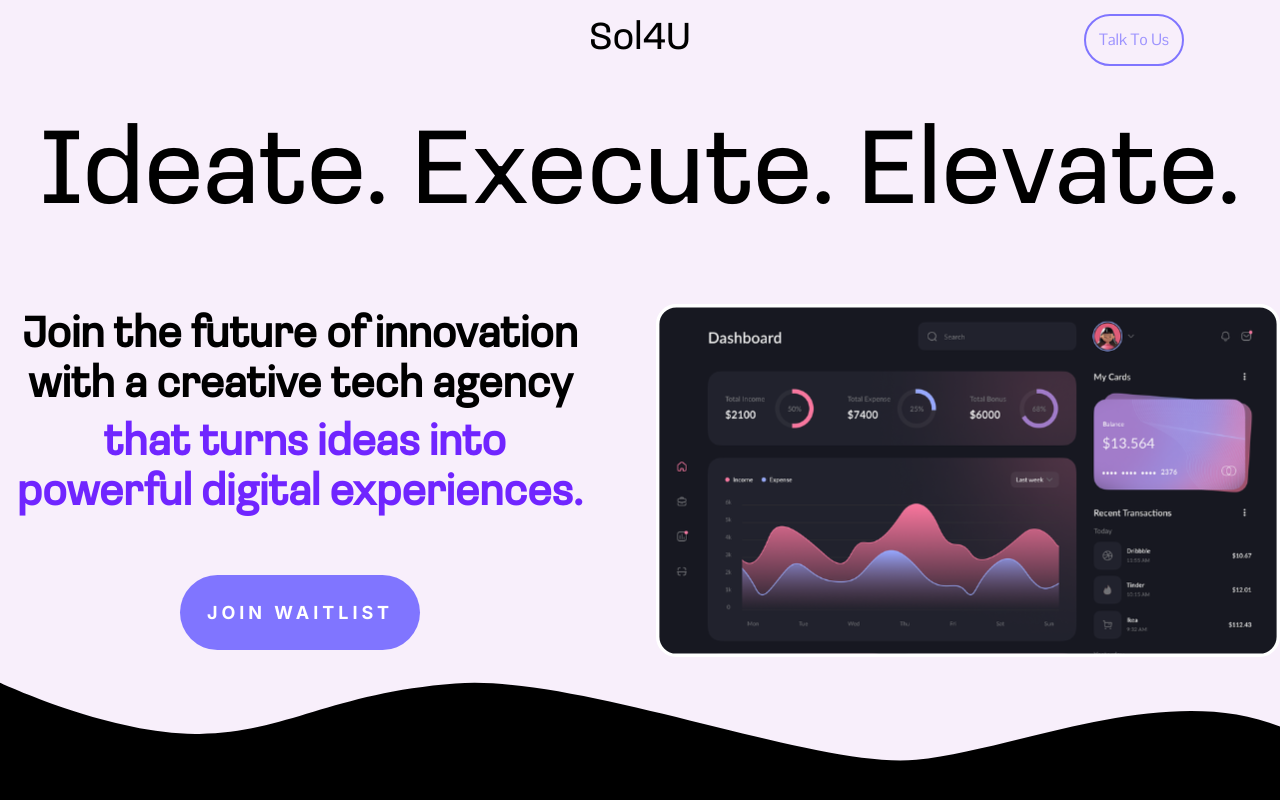
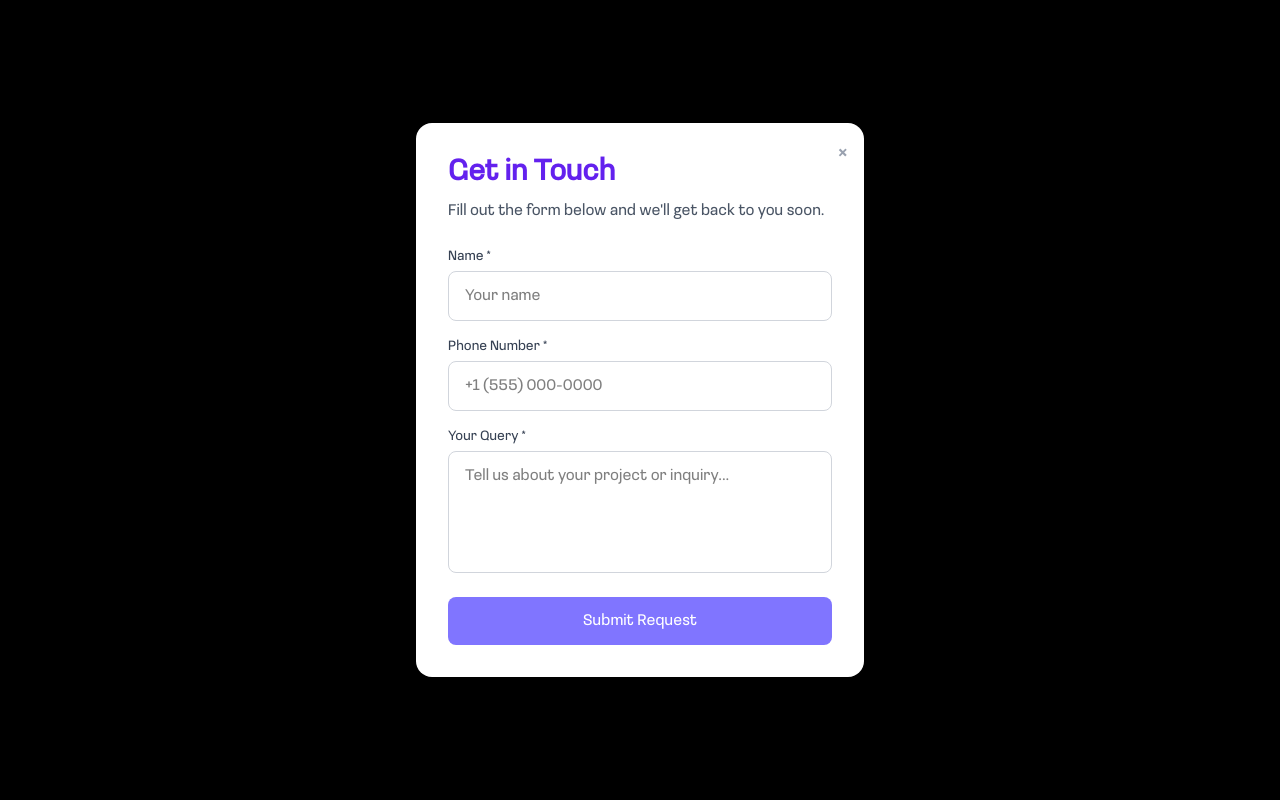
Before and after one commit to Mohfazam/Sol4U, a Next.js app: page / in a window 1280 px wide. Both pictures are taken after a click on the button "Talk To Us". Shown: the top 800 px of the page. Built offline with nearby package versions, Linux system fonts and the light colour scheme.

Commit message:
Contact Modal

```diff
--- /dev/null
+++ b/src/Components/ContactModal.tsx
@@ -0,0 +1,98 @@
+
+import { useState } from 'react';
+
+// ContactModal Component
+export const ContactModal = ({ isOpen, onClose }: any) => {
+    const [formData, setFormData] = useState({
+        name: '',
+        phone: '',
+        query: ''
+    });
+
+    const handleSubmit = (e: any) => {
+        e.preventDefault();
+        console.log('Form submitted:', formData);
+        alert('Thank you! We will contact you soon.');
+        onClose();
+        setFormData({ name: '', phone: '', query: '' });
+    };
+
+    const handleChange = (e: any) => {
+        setFormData({
+            ...formData,
+            [e.target.name]: e.target.value
+        });
+    };
+
+    if (!isOpen) return null;
+
+    return (
+        <div className="fixed inset-0 bg-black bg-opacity-50 flex items-center justify-center z-50" onClick={onClose}>
+            <div className="bg-white rounded-2xl p-8 w-full max-w-md mx-4 relative" onClick={(e) => e.stopPropagation()}>
+                <button
+                    onClick={onClose}
+                    className="absolute top-4 right-4 text-gray-400 hover:text-gray-600 text-2xl"
+                >
+                    ×
+                </button>
+
+                <h2 className="text-3xl font-bold mb-2 text-[#6321ee]">Get in Touch</h2>
+                <p className="text-gray-600 mb-6">Fill out the form below and we'll get back to you soon.</p>
+
+                <form onSubmit={handleSubmit} className="space-y-4">
+                    <div>
+                        <label className="block text-sm font-medium text-gray-700 mb-1">
+                            Name *
+                        </label>
+                        <input
+                            type="text"
+                            name="name"
+                            value={formData.name}
+                            onChange={handleChange}
+                            required
+                            className="w-full px-4 py-3 border border-gray-300 rounded-lg focus:ring-2 focus:ring-[#8075ff] focus:border-transparent outline-none"
+                            placeholder="Your name"
+                        />
+                    </div>
+
+                    <div>
+                        <label className="block text-sm font-medium text-gray-700 mb-1">
+                            Phone Number *
+                        </label>
+                        <input
+                            type="tel"
+                            name="phone"
+                            value={formData.phone}
+                            onChange={handleChange}
+                            required
+                            className="w-full px-4 py-3 border border-gray-300 rounded-lg focus:ring-2 focus:ring-[#8075ff] focus:border-transparent outline-none"
+                            placeholder="+1 (555) 000-0000"
+                        />
+                    </div>
+
+                    <div>
+                        <label className="block text-sm font-medium text-gray-700 mb-1">
+                            Your Query *
+                        </label>
+                        <textarea
+                            name="query"
+                            value={formData.query}
+                            onChange={handleChange}
+                            required
+                            rows={4}
+                            className="w-full px-4 py-3 border border-gray-300 rounded-lg focus:ring-2 focus:ring-[#8075ff] focus:border-transparent outline-none resize-none"
+                            placeholder="Tell us about your project or inquiry..."
+                        />
+                    </div>
+
+                    <button
+                        type="submit"
+                        className="w-full bg-[#8075ff] text-white py-3 rounded-lg font-medium hover:bg-[#554df7] transition-all"
+                    >
+                        Submit Request
+                    </button>
+                </form>
+            </div>
+        </div>
+    );
+};
--- a/src/Components/Footer.tsx
+++ b/src/Components/Footer.tsx
@@ -1,7 +1,12 @@
+"use client"
+import { useState } from 'react';
 import { Mail, Phone, X } from "lucide-react"
 
+import { ContactModal } from './ContactModal';
 
 const Footer = () => {
+  const [isModalOpen, setIsModalOpen] = useState(false);
+
   return (
     <div className="bg-[#f9f0fb] h-full w-full p-16">
       <div className="flex flex-col justify-center items-center gap-2">
@@ -10,7 +15,9 @@ const Footer = () => {
 
         <div className="w-144 h-20 flex justify-center items-center mt-12 gap-14">
           <input type="text" className="h-full w-full border-2 border-[#e0e0e0] text-[#c2c2c2] text-[22px] leading-[26px] tracking-[2px] font-inter text-center rounded" placeholder="Phone Number" />
-          <button className="h-full bg-[#8075ff] rounded-3xl px-8 flex items-center justify-center text-[14px] leading-[19px] font-inter tracking-[2px] cursor-pointer transition-all hover:bg-[#554df7]">
+          <button
+            onClick={() => setIsModalOpen(true)}
+            className="h-full bg-[#8075ff] rounded-3xl px-8 flex items-center justify-center text-[14px] leading-[19px] font-inter tracking-[2px] cursor-pointer transition-all hover:bg-[#554df7]">
             Request Call Back
           </button>
 
@@ -40,6 +47,9 @@ const Footer = () => {
           Ⓒ 2025 Fortuna. All rights reserved.
         </div>
       </div>
+
+
+      <ContactModal isOpen={isModalOpen} onClose={() => setIsModalOpen(false)} />
     </div>
   )
 }
--- a/src/Components/Hero.tsx
+++ b/src/Components/Hero.tsx
@@ -1,4 +1,10 @@
+"use client"
+
+import { useState } from "react";
+import { ContactModal } from "./ContactModal";
 const Hero = () => {
+    const [isModalOpen, setIsModalOpen] = useState(false);
+
     return (
         <div className='mt-12 mr-0 text-black'>
             <div className='text-black text-[108px] leading-[112px] w-full flex justify-center items-center overflow-hidden'>
@@ -22,12 +28,13 @@ const Hero = () => {
                                 &nbsp;that turns ideas into powerful digital experiences.
                             </span>
                         </span>
-                        <button className="w-[240px] bg-[#8075ff] p-6 rounded-full text-white font-inter text-[18px] leading-normal cursor-pointer transition-all hover:bg-[#554df7] tracking-[4px]">
-                            JOIN WAITLIST
+                        <button
+                            onClick={() => setIsModalOpen(true)}
+                            className="w-[240px] bg-[#8075ff] p-6 rounded-full text-white font-inter text-[18px] leading-normal cursor-pointer transition-all hover:bg-[#554df7] tracking-[4px]"
+                        >
+                            REQUEST A CALL BACK
                         </button>
-
                     </div>
-
                 </div>
 
                 <div className='opacity-0' style={{
@@ -36,7 +43,12 @@ const Hero = () => {
                     <img src="/Hero.svg" alt="Hero.svg" draggable={false} className='w-172' />
                 </div>
             </div>
+
             <div className="w-full shapedividers_com-5001 h-32 p-0 w-full" />
+
+
+            <ContactModal isOpen={isModalOpen} onClose={() => setIsModalOpen(false)} />
+
             <style>{`
                 @keyframes fadeInUp {
                     from {
@@ -112,7 +124,7 @@ const Hero = () => {
                 }
             `}</style>
         </div>
-    )
-}
+    );
+};
 
-export default Hero
+export default Hero;
--- a/src/Components/Navbar.tsx
+++ b/src/Components/Navbar.tsx
@@ -1,4 +1,10 @@
+"use client"
+import { useState } from "react";
+import { ContactModal } from "./ContactModal";
+
 export const Navbar = () => {
+  const [isModalOpen, setIsModalOpen] = useState(false);
+
   return (
     <div className="w-full h-16 text-black mt-2 mb-2">
       <div className="h-full flex items-center px-24 relative">
@@ -10,12 +16,16 @@ export const Navbar = () => {
 
         <div className="ml-auto">
           <button
+           onClick={() => setIsModalOpen(true)}
            style={{ fontFamily: "'Pontano Sans', sans-serif" }}
            className="w-25 border-2 border-[#8075ff] rounded-full p-3 text-[16px] font-Pontano text-[#9d93fe] font-normal flex justify-center items-center hover:bg-[#8075ff] hover:text-white hover:cursor-pointer transition-colors duration-300 ease-in-out">
             <span>Talk To Us</span>
           </button>
         </div>
       </div>
+
+      {/* Contact Modal */}
+      <ContactModal isOpen={isModalOpen} onClose={() => setIsModalOpen(false)} />
     </div>
   );
 };
```
